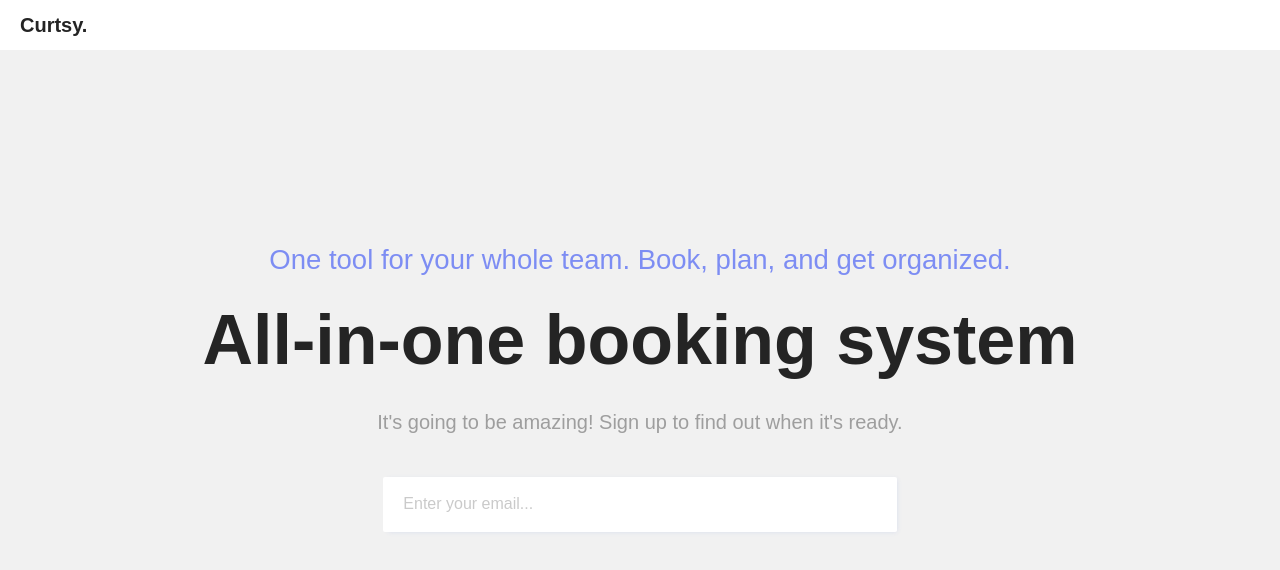
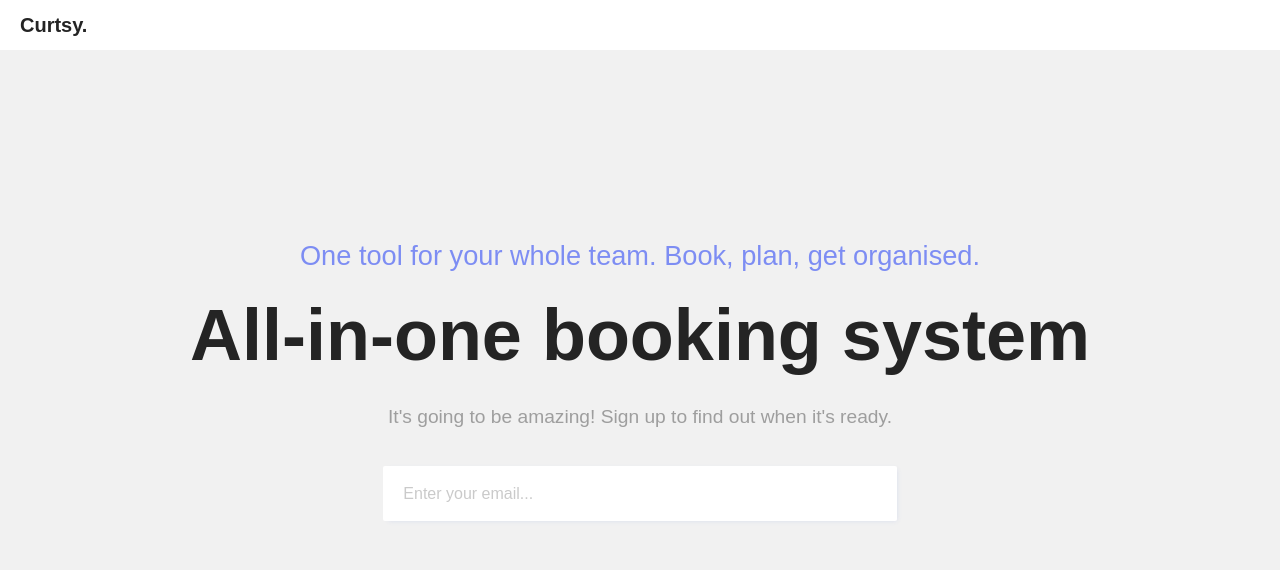
Before and after one commit to otheabould/curtsy-fe-landing, a React (Create React App) app: page / in a window 1280 px wide. Shown: the top 570 px of the page. Built offline with nearby package versions, Linux system fonts and the light colour scheme; no server answers.

Commit message:
update styles

```diff
--- a/public/index.html
+++ b/public/index.html
@@ -6,7 +6,7 @@
     <meta name="theme-color" content="#000000" />
     <meta
       name="description"
-      content="Appoint booking system"
+      content="A salon appointment booking system."
     />
 
     <link rel="apple-touch-icon" sizes="180x180" href="%PUBLIC_URL%/apple-touch-icon.png">
--- a/src/App.js
+++ b/src/App.js
@@ -38,9 +38,11 @@ function App() {
         <div className="app">
             <Header />
             <div className="content">
-                <h1>All-in-one booking system</h1>
+                <h1>
+                    All-in-one booking <span>system</span>
+                </h1>
                 <h2 className="purple">
-                    One tool for your whole team. Book, plan, and get organized.
+                    One tool for your whole team. <span>Book, plan, get organised.</span>
                 </h2>
                 <form onSubmit={handleSubmit}>
                     <TextInput
--- a/src/app.scss
+++ b/src/app.scss
@@ -1,9 +1,9 @@
 @import './variables.scss';
 
 .content {
-  height: calc(100% - 50px);
+  min-height: calc(100% - 50px);
   width: 100%;
-  padding: 20px;
+  padding: 20px 15px;
   display: flex;
   flex-direction: column;
   justify-content: center;
@@ -12,7 +12,14 @@
   z-index: -1;
   margin-top: 50px;
   text-align: center;
+
+  h1,h2 {
+    span {
+      display: none;
+    }
+  }
 }
+
 
 .success-message {
   width: 100%;
@@ -39,17 +46,28 @@ form {
     justify-content: flex-start;
     padding-top: 15%;
 
+    h1, h2 {
+      span {
+        display: inline;
+      }
+    }
+
     h2 {
-      order: 1
+      order: 1;
+      font-size: 1.7em;
+      margin: 0 0 1.1em 0;
     }
     h1 {
-      order: 2
+      margin: 0 0 0.5em 0;
+      order: 2;
+      font-size: 4.5em;
     }
     h3 {
-      order: 3
+      order: 3;
+      margin: 0 0 0.9em 0;
     }
     form {
-      order: 4
+      order: 4;
     }
   }
 }
--- a/src/index.scss
+++ b/src/index.scss
@@ -12,27 +12,27 @@ body {
 }
 
 h1 {
-  margin: 0 0 39px 0;
-  font-size: 70px;
-  line-height: 65px;
+  line-height: 1em;
+  display: block;
+  font-size: 3.5em;
+  margin: 0 0 0.5em 0;
   font-weight: 700;
-  width: 100%;
 }
 
 h2 {
-  margin: 0px 0px 30px 0px;
-  font-size: 27.5px;
-  line-height: 36px;
-  font-weight: 500;
-  width: 100%;
-  color: $gray
+  line-height: 1em;
+  display: block;
+  font-size: 1.5em;
+  margin: 0 0 0.7em 0;
+  font-weight: 300;
 }
 
 h3 {
-  margin: 0px 0px 22px 0px;
-  font-size: 20px;
-  line-height: 20px;
-  font-weight: 500;
+  line-height: 1em;
+  display: block;
+  font-size: 1.2em;
+  margin: 0 0 39px 0;
+  font-weight: 300;
 }
 
 h1,
```
